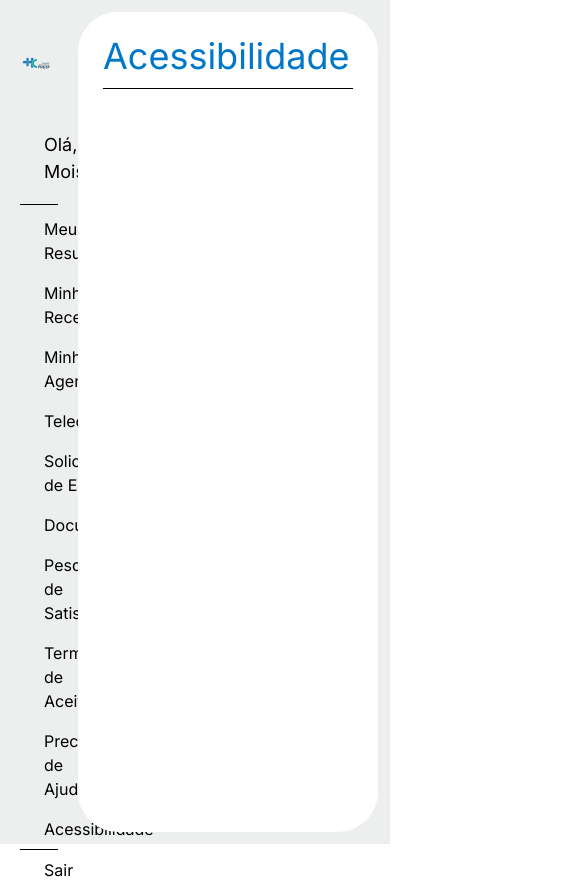
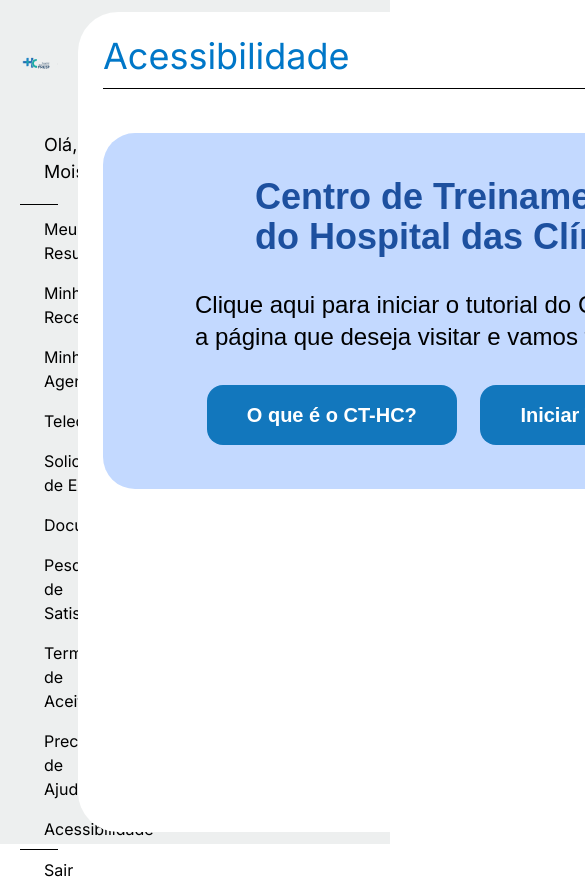
Before and after one commit to BSM-Challenge/ct-hc, a React (Vite) app: page /hc in a window 390 px wide. Shown: the top 882 px of the page, 585 px wide, since content can reach past the window. Built offline with nearby package versions, Linux system fonts and the light colour scheme; grey boxes are pictures that could not be loaded; a web font is replaced by a local one.

Commit message:
Criado o CardTreinamento. Agora será feito a responsividade

```diff
--- a/src/components/HC/Card-Treinamento/index.tsx
+++ b/src/components/HC/Card-Treinamento/index.tsx
@@ -1,5 +1,51 @@
+import { Link } from "react-router-dom";
+
 export default function CardTreinamento() {
-    return (
-        <div></div>
-    )
+  return (
+    <div
+      className="
+        flex gap-15
+        bg-[var(--light-blue)] rounded-4xl px-8 py-11
+        "
+    >
+      <figcaption>
+        <img src="/logo-ct-hc-azul.png" alt="Logo do CTHC" className="w-100" />
+      </figcaption>
+      <div className="flex flex-col w-full gap-8">
+            <div className="flex justify-center">
+                <h2 className="text-[var(--color-blue-1D509F)] text-4xl font-julius font-bold w-[22ch]">
+                  Centro de Treinamento do Hospital das Clínicas
+                </h2>
+            </div>
+            <p className="w-[42ch] text-2xl font-imprima">
+                Clique aqui para iniciar o tutorial do CT-HC, escolha a página que
+                deseja visitar e vamos te orientar!
+            </p>
+            <div className=" flex justify-around">
+                <Link
+                    to=""
+                    className="
+                    py-4 px-10
+                    bg-[var(--color-blue-1277BD)] text-[var(--color-white)] rounded-2xl
+                    text-xl
+                    font-imprima font-bold
+                "
+                >
+                    O que é o CT-HC?
+                </Link>
+                <Link
+                    to=""
+                    className="
+                    py-4 px-10
+                    bg-[var(--color-blue-1277BD)] text-[var(--color-white)] rounded-2xl
+                    text-xl
+                    font-imprima font-bold
+                "
+                >
+                    Iniciar Treinamento
+                </Link>
+            </div>
+      </div>
+    </div>
+  );
 }
```
